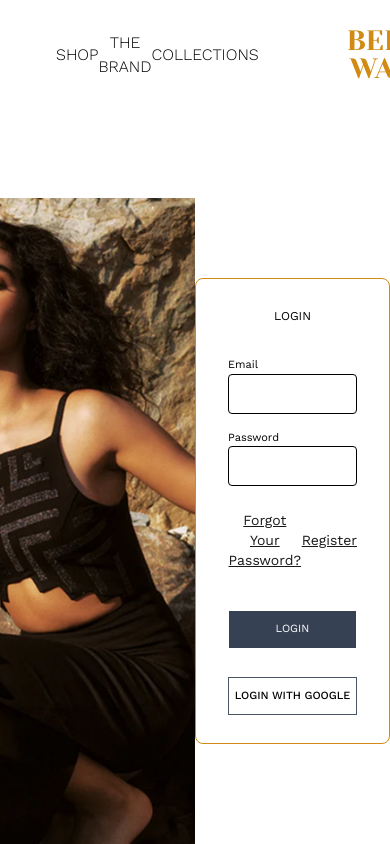
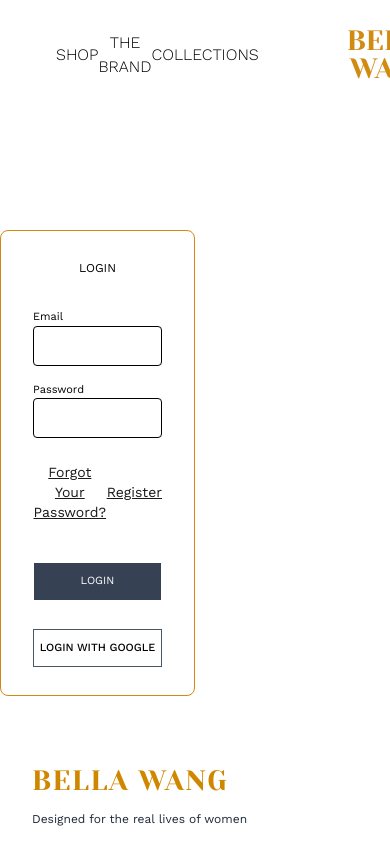
Before and after one commit to phananh2005/fe_nckh, a React (Vite) app: page /account in a window 390 px wide. Shown: the top 844 px of the page. Built offline with nearby package versions, Linux system fonts and the light colour scheme.

Commit message:
responsive account page, x component

```diff
--- a/src/pages/AccountPage.tsx
+++ b/src/pages/AccountPage.tsx
@@ -1,8 +1,8 @@
 import { useState } from "react";
 
-import LoginForm from "../components/LoginForm";
-import RegisterForm from "../components/RegisterForm";
-import ResetPasswordForm from "../components/ResetPasswForm";
+import LoginForm from "../components/account/LoginForm";
+import RegisterForm from "../components/account/RegisterForm";
+import ResetPasswordForm from "../components/account/ResetPasswForm";
 import loginImg from "../assets/login.png";
 
 type AccountMode = "login" | "register" | "reset-password";
@@ -28,12 +28,12 @@ function AccountPage() {
   };
 
   return (
-    <div className="flex bg-white pt-22 pb-20">
-      <div className="flex w-1/2">
+    <div className="flex flex-col md:flex-row bg-white pt-10 md:pt-22 pd-10 md:pb-20">
+      <div className="sm:flex md:w-1/2 w-full hidden">
         <img
           src={loginImg}
           alt="Fashion"
-          className="h-182 w-full object-cover"
+          className="h-60 sm:h96 md:h-182 lg-h w-full object-cover"
         />
       </div>
 
```
Also changed, not shown: src/components/account/LoginForm.tsx (renamed from src/components/LoginForm.tsx), src/components/account/RegisterForm.tsx (renamed from src/components/RegisterForm.tsx), src/components/account/ResetPasswForm.tsx (renamed from src/components/ResetPasswForm.tsx).
